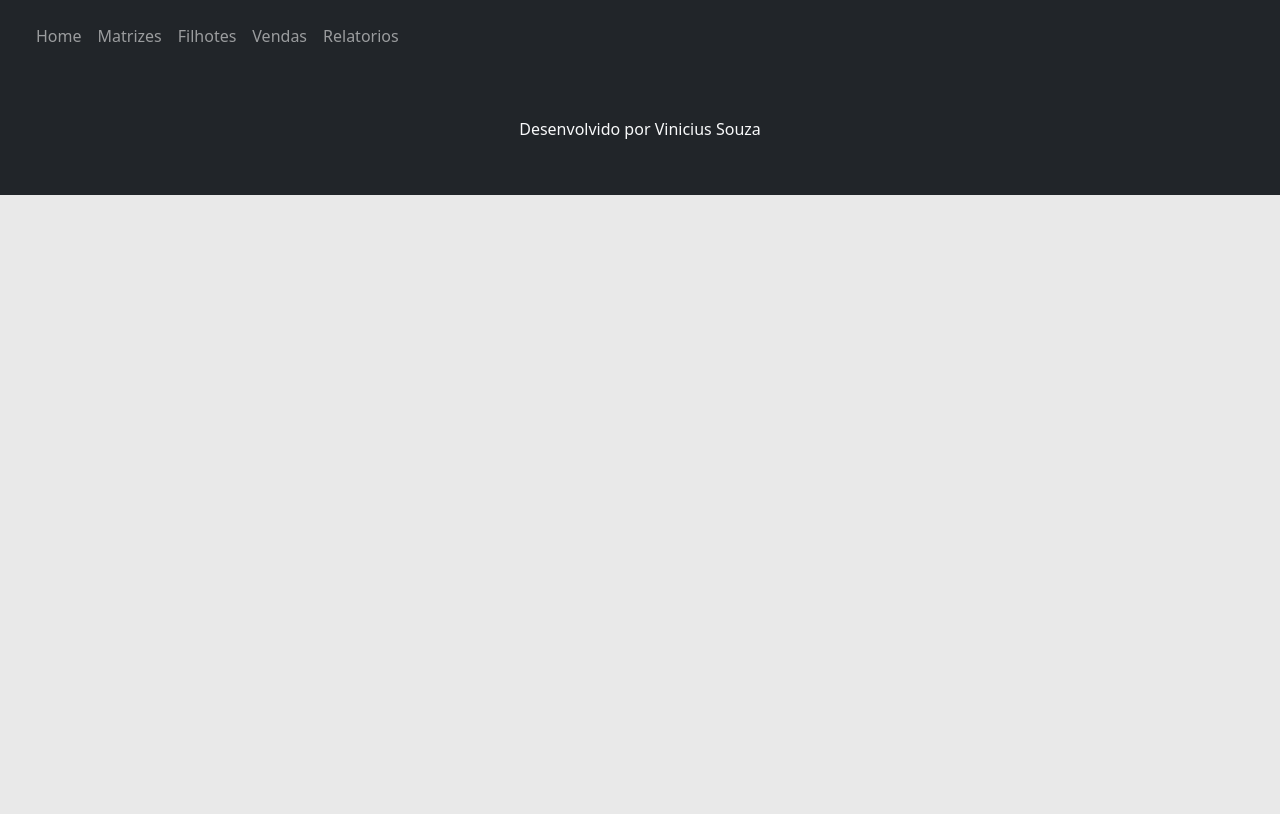
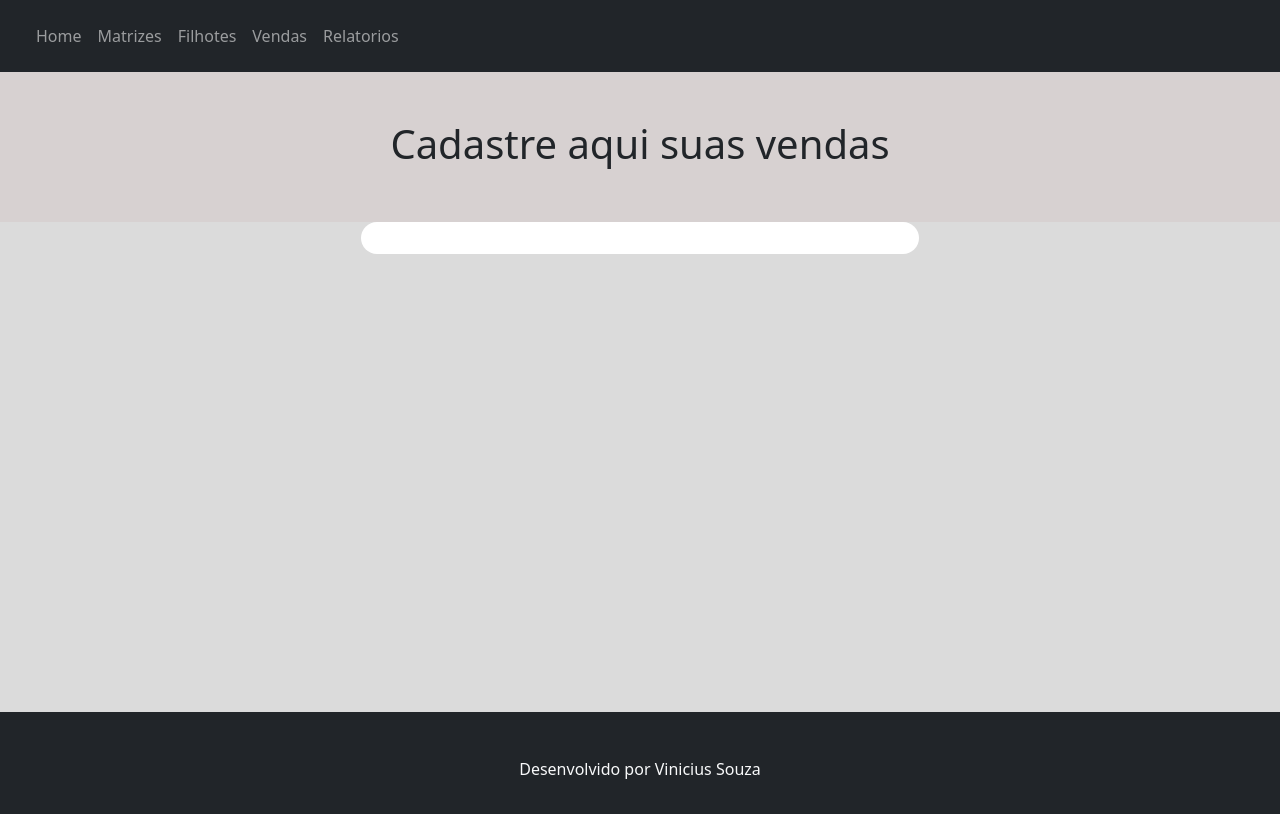
Before and after one commit to ViniciusSSouza23/farm-control, a Vue app: page /vendas in a window 1280 px wide. Shown: the top 814 px of the page. Built offline with nearby package versions, Linux system fonts and the light colour scheme.

Commit message:
init sales

```diff
--- a/src/assets/scss/_globals.scss
+++ b/src/assets/scss/_globals.scss
@@ -3,7 +3,7 @@
 
 }
 body{
-  background: #e9e9e9;
+  background: #dbdbdb;
 }
 .btn{
   min-width: 300px;
--- a/src/components/HeaderComponent.vue
+++ b/src/components/HeaderComponent.vue
@@ -25,7 +25,7 @@
             <router-link class="nav-link" to="/">Filhotes</router-link>
           </li>
           <li class="nav-item">
-            <router-link class="nav-link" to="/">Vendas</router-link>
+            <router-link class="nav-link" to="/vendas">Vendas</router-link>
           </li>
           <li class="nav-item">
             <router-link class="nav-link" to="/">Relatorios</router-link>
--- a/src/router/index.js
+++ b/src/router/index.js
@@ -1,6 +1,7 @@
 import { createRouter, createWebHistory } from 'vue-router'
 import HomeView from '../views/HomeView.vue'
 import BreedersView from "../views/BreedersView.vue";
+import SalesView from "../views/SalesView.vue";
 
 const routes = [
   {
@@ -12,6 +13,10 @@ const routes = [
     path: '/matrizes',
     name: 'breeders',
     component: BreedersView
+  },{
+    path: '/vendas',
+    name: 'sales',
+    component: SalesView
   }
 
 ]
--- /dev/null
+++ b/src/views/SalesView.vue
@@ -0,0 +1,32 @@
+<template>
+    <div class="sales-view">
+
+        <section class="cover-area">
+            <h1 class="text-center pt-5">Cadastre aqui suas vendas</h1>
+        </section>
+        <section class="container">
+            <div class="custom-card">
+
+            </div>
+        </section>
+
+    </div>
+</template>
+<style lang="scss" scoped>
+.sales-view {
+    min-height: 80vh;
+
+    .cover-area {
+        background: #d7d1d1;
+        min-height: 150px;
+    }
+
+    .custom-card{
+        background-color: #fff;
+        border-radius: 20px;
+        padding: 16px;
+        max-width: 50%;
+        margin: 0 auto;
+    }
+}
+</style>
```
Also changed, not shown: src/components/sales/CustomCheckBox.vue (added).
